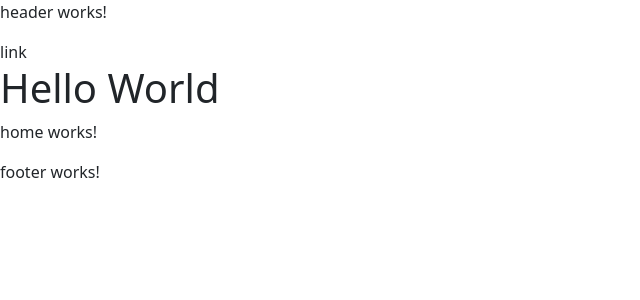
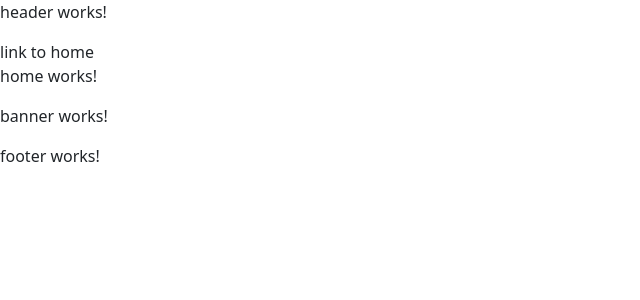
Before and after one commit to dentamuhajir/ng-project, an Angular app: page /home in a window 1280 px wide. Shown: the top 300 px of the page, without its empty margins (0-640 px from the left). Built offline with nearby package versions, Linux system fonts and the light colour scheme.

Commit message:
Add component banner into home

```diff
--- a/src/app/app.component.html
+++ b/src/app/app.component.html
@@ -1,4 +1,3 @@
 <app-header></app-header>
-<h1>Hello World</h1>
 <router-outlet></router-outlet>
 <app-footer></app-footer>
--- /dev/null
+++ b/src/app/home/banner/banner.component.html
@@ -0,0 +1 @@
+<p>banner works!</p>
--- a/src/app/home/home.component.html
+++ b/src/app/home/home.component.html
@@ -1 +1,2 @@
 <p>home works!</p>
+<app-banner/>
--- a/src/app/home/home.component.ts
+++ b/src/app/home/home.component.ts
@@ -1,9 +1,12 @@
 import { Component } from '@angular/core';
+import { BannerComponent } from './banner/banner.component';
 
 @Component({
   selector: 'app-home',
   standalone: true,
-  imports: [],
+  imports: [
+    BannerComponent
+  ],
   templateUrl: './home.component.html',
   styleUrl: './home.component.css'
 })
--- a/src/app/layouts/header/header.component.html
+++ b/src/app/layouts/header/header.component.html
@@ -1,2 +1,2 @@
 <p>header works!</p>
-<a class="nav-link" routerLink="/home">link</a>
+<a class="nav-link" routerLink="/home">link to home</a>
```
Also changed, not shown: src/app/home/banner/banner.component.ts (added, +12 -0 lines), src/app/home/banner/banner.component.css (added), 1 other file (tests, documents, lock files or other folders).
